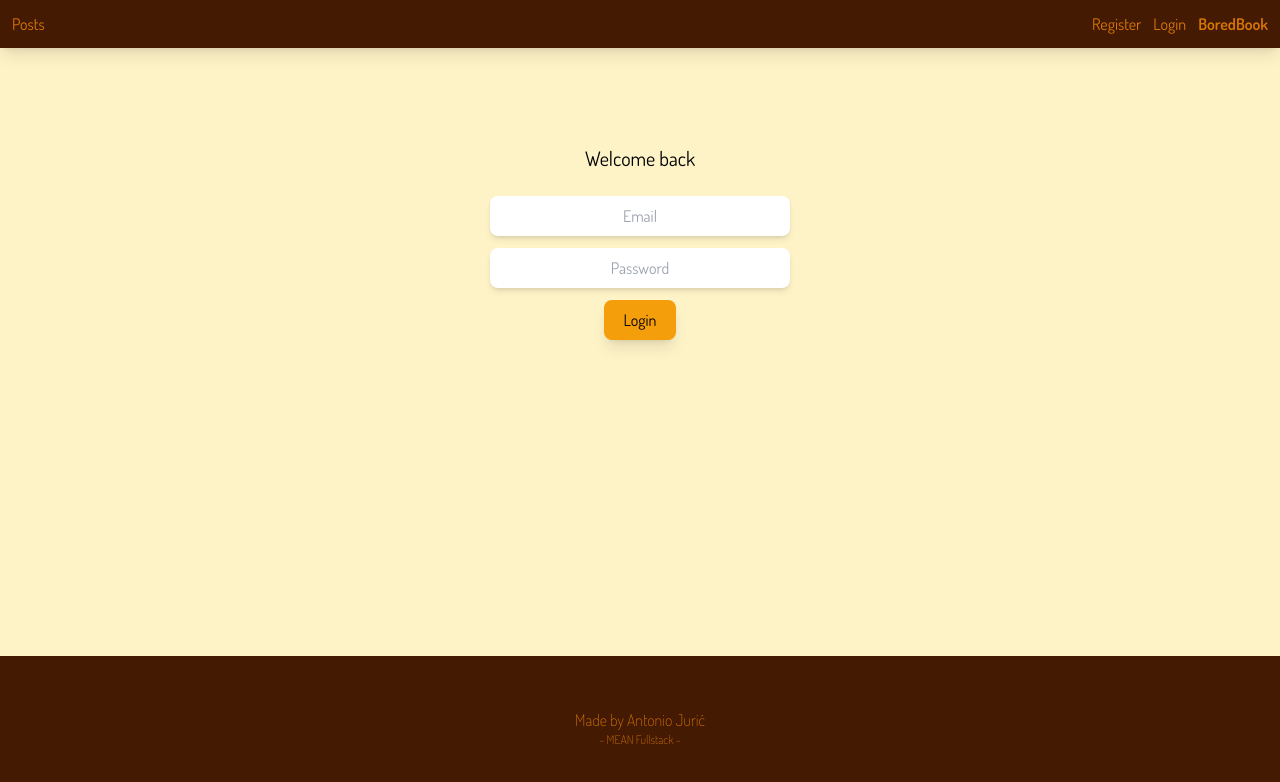
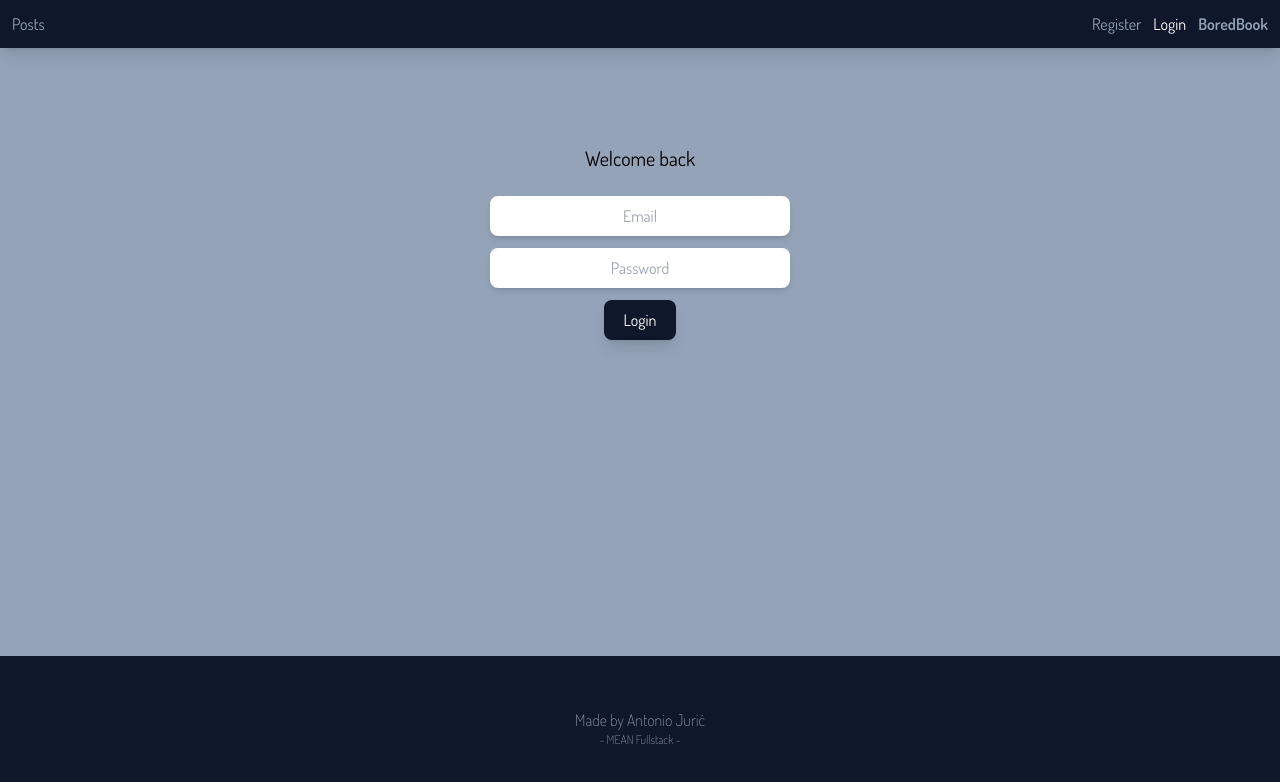
Before and after one commit to Antonioax/BoredBook, an Angular app: page /login in a window 1280 px wide. Shown: the top 782 px of the page. Built offline with nearby package versions, Linux system fonts and the light colour scheme.

Commit message:
Updated design

```diff
--- a/src/app/app.component.html
+++ b/src/app/app.component.html
@@ -1,4 +1,4 @@
-<div class="bg-amber-100 min-h-screen flex flex-col justify-between">
+<div class="bg-slate-400 min-h-screen flex flex-col justify-between">
   <div>
     <app-header></app-header>
     <router-outlet></router-outlet>
--- a/src/app/auth/login/login.component.html
+++ b/src/app/auth/login/login.component.html
@@ -22,7 +22,7 @@
     />
     <button
       type="submit"
-      class="py-2 px-5 bg-amber-500 rounded-lg shadow-lg"
+      class="py-2 px-5 bg-slate-900 text-white rounded-lg shadow-lg"
       [disabled]="form.invalid"
     >
       Login
--- a/src/app/auth/signup/signup.component.html
+++ b/src/app/auth/signup/signup.component.html
@@ -22,7 +22,7 @@
     />
     <button
       type="submit"
-      class="py-2 px-5 bg-amber-500 rounded-lg shadow-lg"
+      class="py-2 px-5 bg-slate-900 text-white rounded-lg shadow-lg"
       [disabled]="form.invalid"
     >
       Register
--- a/src/app/components/dialog/dialog.component.html
+++ b/src/app/components/dialog/dialog.component.html
@@ -3,13 +3,13 @@
   (click)="onClose()"
 >
   <div
-    class="bg-amber-100 shadow-lg rounded-lg flex flex-col justify-center items-center p-6 px-10 z-20"
+    class="bg-slate-100 shadow-lg rounded-lg flex flex-col justify-center items-center p-6 px-10 z-20"
     (click)="$event.stopPropagation()"
   >
     <div >{{ data.message }}</div>
     <button
       type="button"
-      class="py-2 px-5 bg-amber-500 rounded-lg shadow-lg mt-4"
+      class="py-2 px-5 bg-slate-900 text-white rounded-lg shadow-lg mt-4"
       (click)="onClose()"
     >
       OK
--- a/src/app/components/footer/footer.component.html
+++ b/src/app/components/footer/footer.component.html
@@ -1,4 +1,4 @@
-<div class="h-36 bg-amber-950 shadow-md flex flex-col items-center text-amber-600 justify-center px-3">
+<div class="h-36 bg-slate-900 shadow-md flex flex-col items-center text-slate-400 justify-center px-3">
   <div class="font-thin">Made by Antonio Jurić</div>
   <div class="font-thin text-xs">- MEAN Fullstack -</div>
 </div>
--- a/src/app/components/header/header.component.html
+++ b/src/app/components/header/header.component.html
@@ -1,5 +1,5 @@
 <div
-  class="h-12 bg-amber-950 shadow-lg flex items-center text-amber-600 justify-between px-3"
+  class="h-12 bg-slate-900 shadow-lg flex items-center justify-between px-3 text-slate-400"
 >
   <div class="flex gap-3">
     <a routerLink="/posts" routerLinkActive="active-link">Posts</a>
@@ -9,8 +9,8 @@
   </div>
   <div class="flex gap-3">
     @if (!isAuthenticated) {
-    <a routerLink="/signup">Register</a>
-    <a routerLink="/login">Login</a>
+    <a routerLink="/signup" routerLinkActive="active-link">Register</a>
+    <a routerLink="/login" routerLinkActive="active-link">Login</a>
     } @if (isAuthenticated) {
     <button (click)="onLogout()">Logout</button>
     }
--- a/src/app/components/pagination/pagination.component.html
+++ b/src/app/components/pagination/pagination.component.html
@@ -1,6 +1,6 @@
 <div class="mb-10 mx-20 flex justify-center items-center text-center text-sm">
   <div
-    class="bg-amber-100 w-[80vw] flex flex-col items-center gap-6 py-6 rounded-lg"
+    class="bg-slate-100 bg-opacity-0 w-[80vw] flex flex-col items-center gap-6 py-6 rounded-lg"
   >
     <div class="flex">
       <div
@@ -54,7 +54,7 @@
         <select
           name=""
           id=""
-          class="text-center rounded-lg bg-amber-100"
+          class="text-center rounded-lg bg-slate-100 bg-opacity-0"
           (change)="onChange()"
           [(ngModel)]="selectedOption"
         >
--- a/src/app/components/post-create/post-create.component.html
+++ b/src/app/components/post-create/post-create.component.html
@@ -15,7 +15,7 @@
         formControlName="title"
       />
       <button
-        class="text-xs py-2 px-[10px] bg-amber-400 rounded-lg shadow-lg"
+        class="text-xs py-2 px-[10px] bg-slate-900 text-white rounded-lg shadow-lg"
         type="button"
         (click)="filePicker.click()"
       >
@@ -44,7 +44,7 @@
     ></textarea
     ><button
       type="submit"
-      class="py-2 px-3 bg-amber-500 rounded-lg shadow-lg"
+      class="py-2 px-3 bg-slate-900 text-white rounded-lg shadow-lg"
       [disabled]="form.invalid"
     >
       {{ mode == "create" ? "Save Post" : "Edit Post" }}
--- a/src/app/components/post-list/post-list.component.html
+++ b/src/app/components/post-list/post-list.component.html
@@ -4,10 +4,12 @@
 >
   @if(allPosts.length > 0 && !isLoading){ @for(post of allPosts; track $index){
   <div class="flex flex-col items-center my-5 w-[85vw] max-w-[450px]">
-    <div class="bg-amber-200 p-3 w-max rounded-t-lg py-2 font-medium shadow-lg">
+    <div
+      class="bg-slate-900 text-white p-3 w-max rounded-t-lg py-2 font-medium shadow-lg"
+    >
       {{ post.title }}
     </div>
-    <div class="bg-amber-200 p-3 rounded-lg shadow-lg w-full">
+    <div class="bg-slate-900 text-white p-3 rounded-lg shadow-lg w-full">
       <div
         class="w-full rounded-lg object-cover overflow-hidden mb-2 aspect-video"
       >
@@ -17,7 +19,7 @@
     </div>
     <div class="w-full flex justify-between">
       <div
-        class="bg-slate-900 text-white p-3 w-max rounded-b-lg py-2 shadow-lg self-end text-xs ml-4"
+        class="bg-white text-slate-900 p-3 w-max rounded-b-lg py-2 shadow-lg self-end text-xs ml-4"
       >
         {{ post.creatorEmail }}
       </div>
--- a/src/styles.scss
+++ b/src/styles.scss
@@ -16,7 +16,7 @@
   height: 48px;
   display: inline-block;
   position: relative;
-  background: rgb(217, 119, 6);
+  background: #0f172a;
   box-sizing: border-box;
   animation: zeroRotation 0.5s ease infinite alternate-reverse;
 }
@@ -42,5 +42,5 @@ textarea.ng-invalid.ng-touched {
   box-shadow: inset 0 0 0 1px rgb(255, 0, 0);
 }
 
-html, body { height: 100%; overscroll-behavior: none; background-color: rgb(69, 26, 3); }
+html, body { height: 100%; overscroll-behavior: none; background-color: rgb(71, 85, 105); }
 body { margin: 0; font-family: Roboto, "Helvetica Neue", sans-serif; }
```
